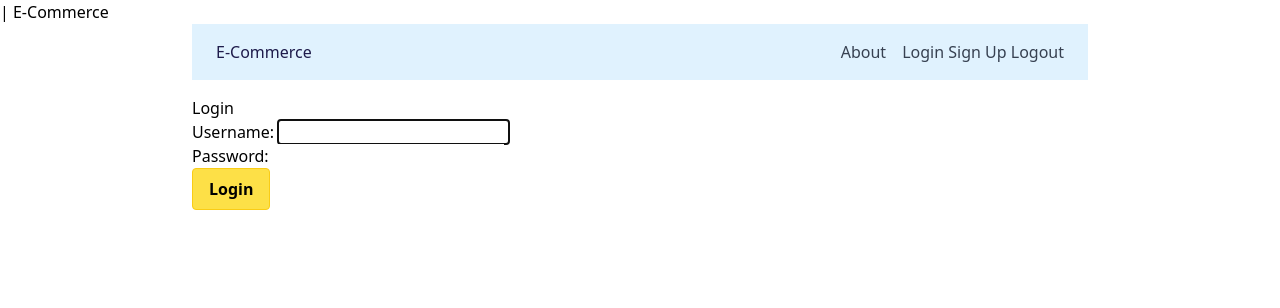
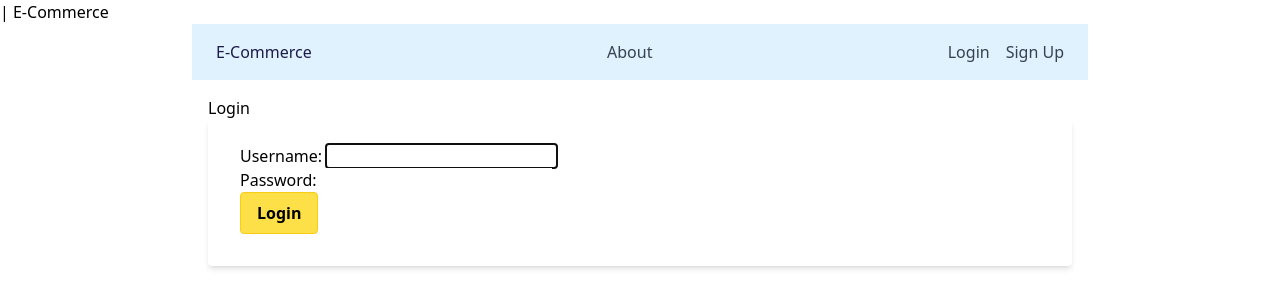
Before and after one commit to alychavez12/django_ecommerce_app, a Django app: page /login/ in a window 1280 px wide. Shown: the top 308 px of the page. Run offline with Django 4.2, Linux system fonts and the light colour scheme; data that the repository does not hold is empty; some libraries are stand-ins or nearby versions.

Commit message:
feat: adds if-else statement for authentication login, logout and signup

```diff
--- a/ecommerceapp/core/templates/core/base.html
+++ b/ecommerceapp/core/templates/core/base.html
@@ -15,11 +15,25 @@
         <div class="logo">
             <a href="/" class="text-indigo-950">E-Commerce</a>
         </div>
+
         <div class="menu flex space-x-4">
-          {% menu %}
-           {% if user.is_authenticated %}
-           <a href="{% url 'my_store' %}" class="text-indigo-950">My Store</a>
-           {% endif %}
+            {% menu %}
+        </div>
+
+        <div class="menu flex space-x-4">
+            {% if user.is_authenticated %}
+             <a href="{% url 'my_store' %}" class="text-indigo-950">My Store</a>
+             {% endif %}
+
+             {% if user.is_authenticated %}
+            <a href="{% url 'logout' %}" class="text-gray-700 menu flex space-x-4">Logout</a>
+
+            {% else %}
+            <a href="{% url 'login' %}" class="text-gray-700">Login</a>
+            <a href="{% url 'signup' %}" class="text-gray-700">Sign Up</a>
+
+            {% endif %}
+
 
         </div>
 
--- a/ecommerceapp/core/templates/core/menu.html
+++ b/ecommerceapp/core/templates/core/menu.html
@@ -8,8 +8,3 @@
 <div class="menu">
     <a href="{% url 'about' %}" class="text-gray-700">About</a>
 </div>
-<div>
-    <a href="{% url 'login' %}" class="text-gray-700">Login</a>
-    <a href="{% url 'signup' %}" class="text-gray-700">Sign Up</a>
-    <a href="{% url 'logout' %}" class="text-gray-700">Logout</a>
-</div>
--- a/ecommerceapp/userprofile/templates/userprofile/login.html
+++ b/ecommerceapp/userprofile/templates/userprofile/login.html
@@ -6,18 +6,27 @@
 {% endblock %}
 
 {% block content %}
-<h1>Login</h1>
 
 {% if error %}
 <p class="red-text">{{ error }}</p>
 {% endif %}
 
-<form method="POST">
+<div class="w-full max-w-7xl mx-auto px-4">
+    <div class="col s12 m6">
+        <div class="card">
+            <div class="card-content">
+                <span class="card-title">Login</span>
+                <form method="POST" class="bg-white shadow-md rounded px-8 pt-6 pb-8 mb-4">
                     {% csrf_token %}
                     {{ form.as_p }}
+                    <div class="flex items-center justify-between">
                       <button class="bg-yellow-300 hover:bg-yellow-400 text-navy-blue font-bold py-2 px-4 border border-yellow-400 rounded">
                         Login
                       </button>
-
+                    </div>
                 </form>
+            </div>
+        </div>
+    </div>
+</div>
 {% endblock %}
```
Lines whose indentation alone changed are shown as unchanged.
